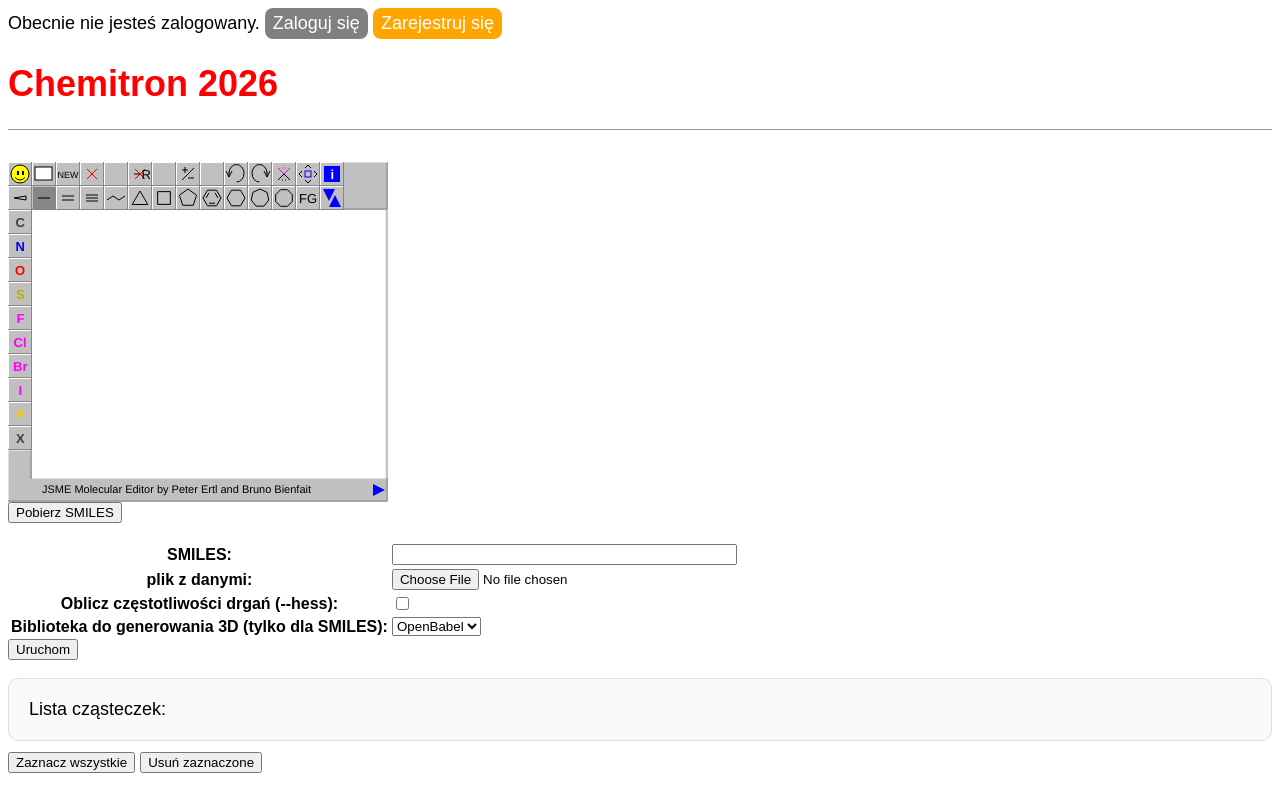
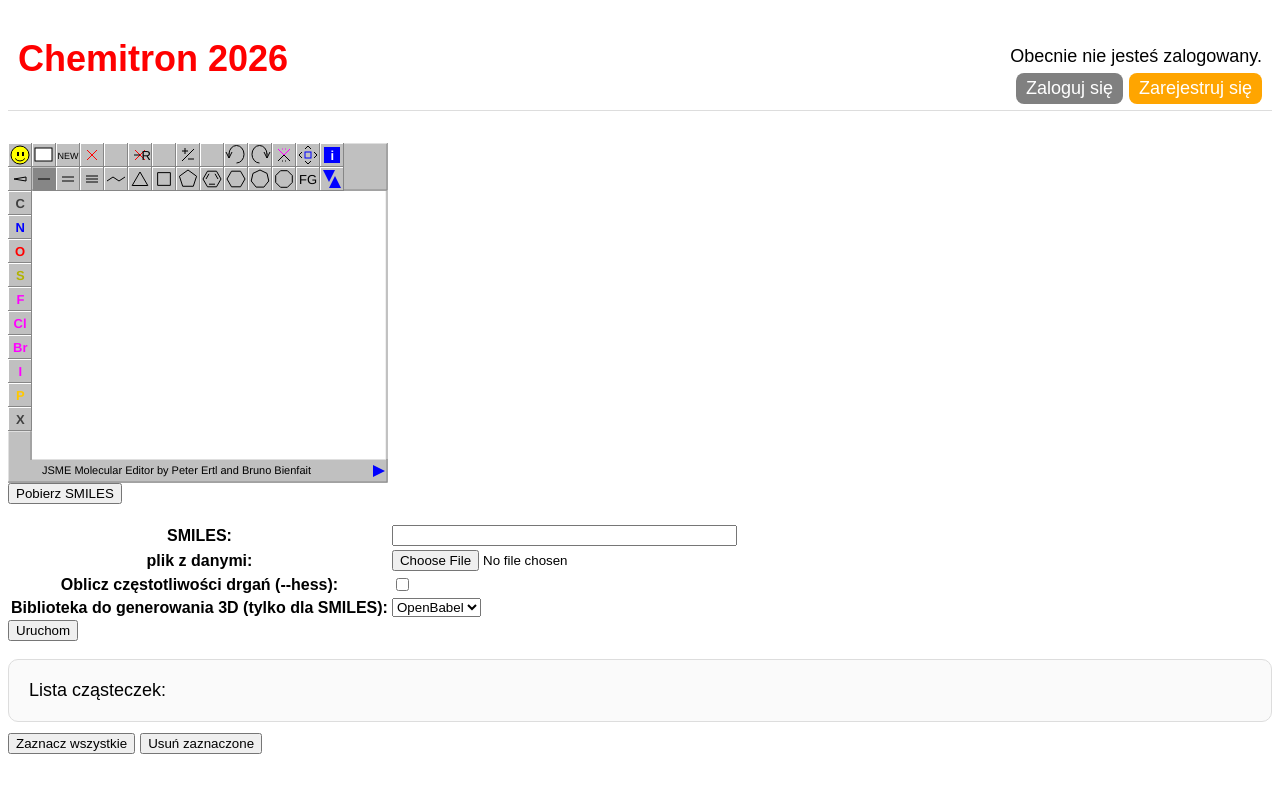
Before and after one commit to ugbioinformatics/programming_project_WCh_2026, a Django app: page / in a window 1280 px wide. Run offline with Django 5.2, Linux system fonts and the light colour scheme; data that the repository does not hold is empty; some web fonts are replaced.

Commit message:
Logowanie i informacja o zalogowaniu została przeniesiona na prawą stronę

```diff
--- a/templates/base.html
+++ b/templates/base.html
@@ -7,45 +7,70 @@
     <link href="{% static 'css/base.css' %}" rel="stylesheet">
   </head>
 <body>
+
+    <header style="display:flex; justify-content:space-between; align-items:center; padding:6px 10px; border-bottom:1px solid #ddd;">
+
+      <!-- LEWA STRONA -->
+      <div class="nav-left">
+        <h1 style="margin:0;">
+          <a href="{% url 'home' %}" style="text-decoration:none; color:red;">
+            Chemitron 2026
+          </a>
+        </h1>
+      </div>
+
+      <!-- PRAWA STRONA -->
+      <div class="nav-right" style="display:flex; align-items:center; gap:10px;">
+
         {% if user.is_authenticated %}
-  Hi {{ user.username }}!
+
+          <span>Hi {{ user.username }}!</span>
+
           <form action="{% url 'logout' %}" method="post" style="display:inline;">
             {% csrf_token %}
-    <button type="submit">
+            <button type="submit" style="padding:5px 8px; border-radius:8px;; background:#eee;">
               Wyloguj się
             </button>
           </form>
+
         {% else %}
 
-  Obecnie nie jesteś zalogowany.
+<div style="display:flex; flex-direction:column; align-items:flex-end;">
 
+  <span>Obecnie nie jesteś zalogowany.</span>
+
+  <div style="display:flex; gap:6px; margin-top:6px;">
     <a href="{% url 'login' %}"
        style="display:inline-block;
-              padding:5px 8px;
-              background:Grey;
+              padding:5px 10px;
+              background:grey;
               color:white;
               text-decoration:none;
               border-radius:8px;">
         Zaloguj się
     </a>
+
     <a href="{% url 'signup' %}"
        style="display:inline-block;
-              padding:5px 8px;
-              background:Orange;
+              padding:5px 10px;
+              background:orange;
               color:white;
               text-decoration:none;
               border-radius:8px;">
         Zarejestruj się
     </a>
-{% endif %}
+  </div>
+
+</div>       {% endif %}
+
+      </div>
+
+    </header>
+
     <div>
-      <header>
-        <div class="nav-left">
-          <h1><a href="{% url 'home' %}">Chemitron 2026</a></h1>
-        </div>
-      </header>
       {% block content %}
       {% endblock content %}
     </div>
+
   </body>
 </html>
```
Lines whose indentation alone changed are shown as unchanged.
